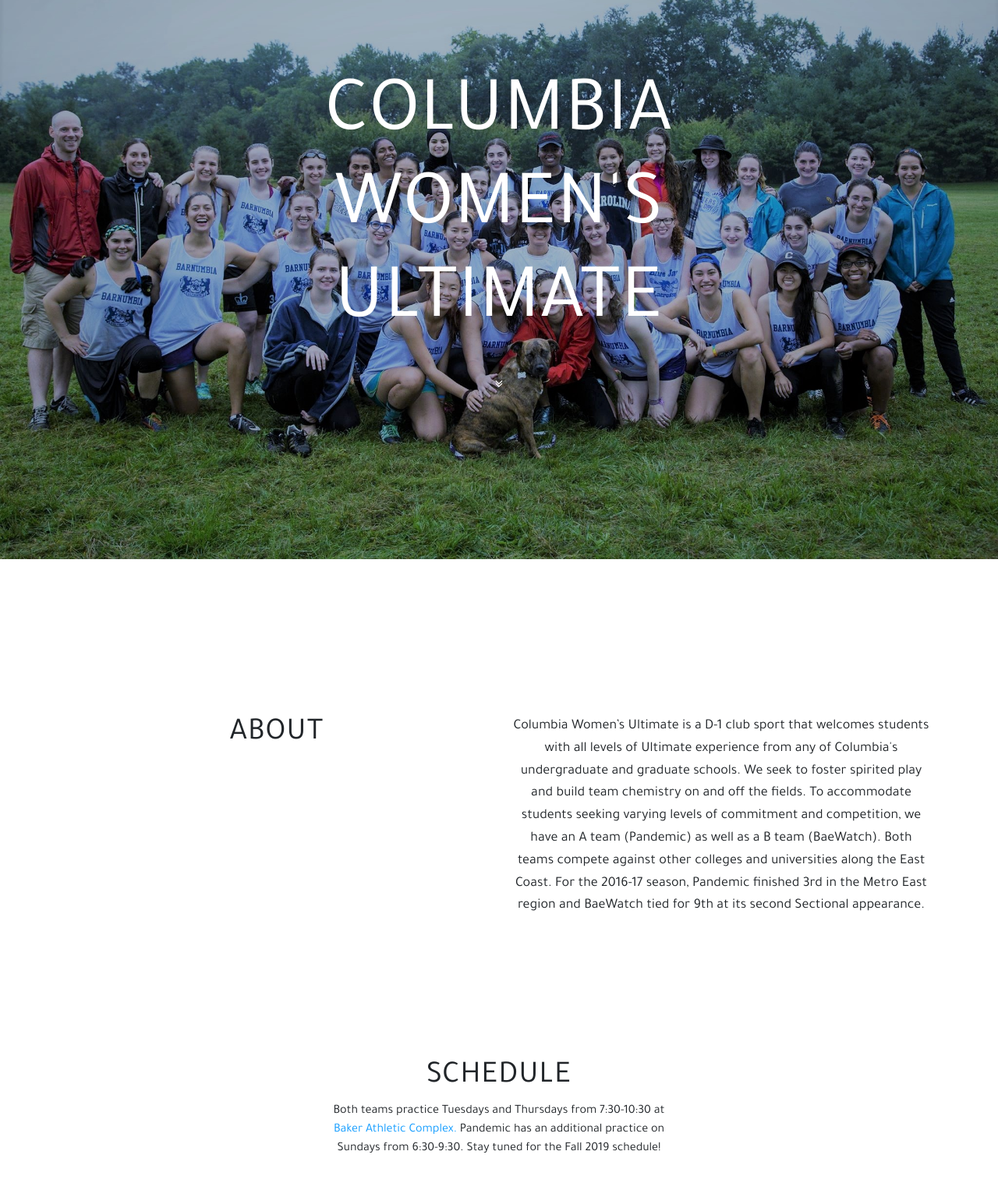
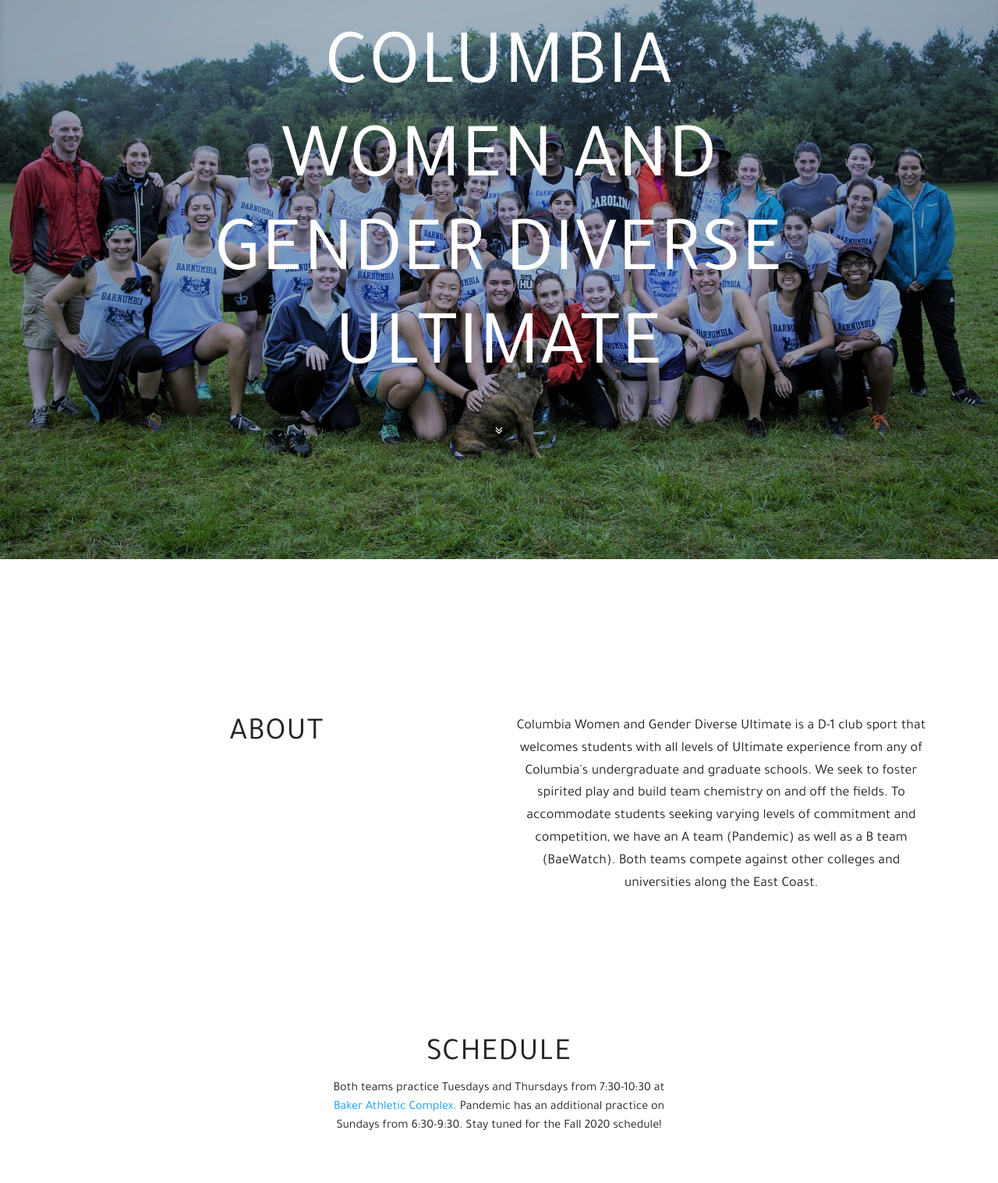
Before and after one commit to maiagdonald/columbiawomensultimate, a website with bundled scripts: page index.html in a window 1280 px wide. Shown: the part 83-1600 px from the top of the page at 78% size. Built offline with nearby package versions, Linux system fonts and the light colour scheme; grey boxes are pictures that could not be loaded; files whose address does not match are found by name.

Commit message:
changed name

```diff
--- a/index.html
+++ b/index.html
@@ -60,7 +60,7 @@
         <div class="container">
           <div class="row">
             <div class="col-lg-8 mx-auto">
-              <h1 class="brand-heading">Columbia Women's Ultimate</h1>
+              <h1 class="brand-heading">Columbia Women and Gender Diverse Ultimate</h1>
               <a href="#about" class="btn btn-circle js-scroll-trigger">
                 <i class="fa fa-angle-double-down animated"></i>
               </a>
@@ -79,7 +79,7 @@
 	</div>
 	<div class="col-md-6">
 
-            <p>Columbia Women’s Ultimate is a D-1 club sport that welcomes students with all levels of Ultimate experience from any of Columbia's undergraduate and graduate schools. We seek to foster spirited play and build team chemistry on and off the fields. To accommodate students seeking varying levels of commitment and competition, we have an A team (Pandemic) as well as a B team (BaeWatch). Both teams compete against other colleges and universities along the East Coast. For the 2016-17 season, Pandemic finished 3rd in the Metro East region and BaeWatch tied for 9th at its second Sectional appearance.</p>
+            <p>Columbia Women and Gender Diverse Ultimate is a D-1 club sport that welcomes students with all levels of Ultimate experience from any of Columbia's undergraduate and graduate schools. We seek to foster spirited play and build team chemistry on and off the fields. To accommodate students seeking varying levels of commitment and competition, we have an A team (Pandemic) as well as a B team (BaeWatch). Both teams compete against other colleges and universities along the East Coast.</p>
 	</div>
 	<!--
           <div class="col-lg-8 mx-auto">
@@ -111,7 +111,7 @@
           <div class="row justify-content-center">
             <div class="col-8">
             Both teams practice Tuesdays and Thursdays from 7:30-10:30 at <a href="https://www.google.com"> Baker Athletic Complex.</a>
-            Pandemic has an additional practice on Sundays from 6:30-9:30. Stay tuned for the Fall 2019 schedule!
+            Pandemic has an additional practice on Sundays from 6:30-9:30. Stay tuned for the Fall 2020 schedule!
             </div>
           </div>
           <div class="row">
@@ -650,7 +650,7 @@
             <h2>Donate</h2>
 
             <div class="row">
-            In recent years, our program has grown and now includes nearly 90 female student athletes between our two teams. This year, club sports at Columbia received a decrease in funding allocations. This, along with the immense growth of our program, means that we need extra help to fund tournament travel, accommodations, and bid fees for this spring season. We want to make this team and our tournaments as accessible as possible to every single one of our teammates and need your help!
+            In recent years, our program has grown and now includes nearly 90 student athletes between our two teams. This year, club sports at Columbia received a decrease in funding allocations. This, along with the immense growth of our program, means that we need extra help to fund tournament travel, accommodations, and bid fees for this spring season. We want to make this team and our tournaments as accessible as possible to every single one of our teammates and need your help!
 
 	      We have two ways to donate: our GoFundMe, or through the Columbia website.
             </div>
```
